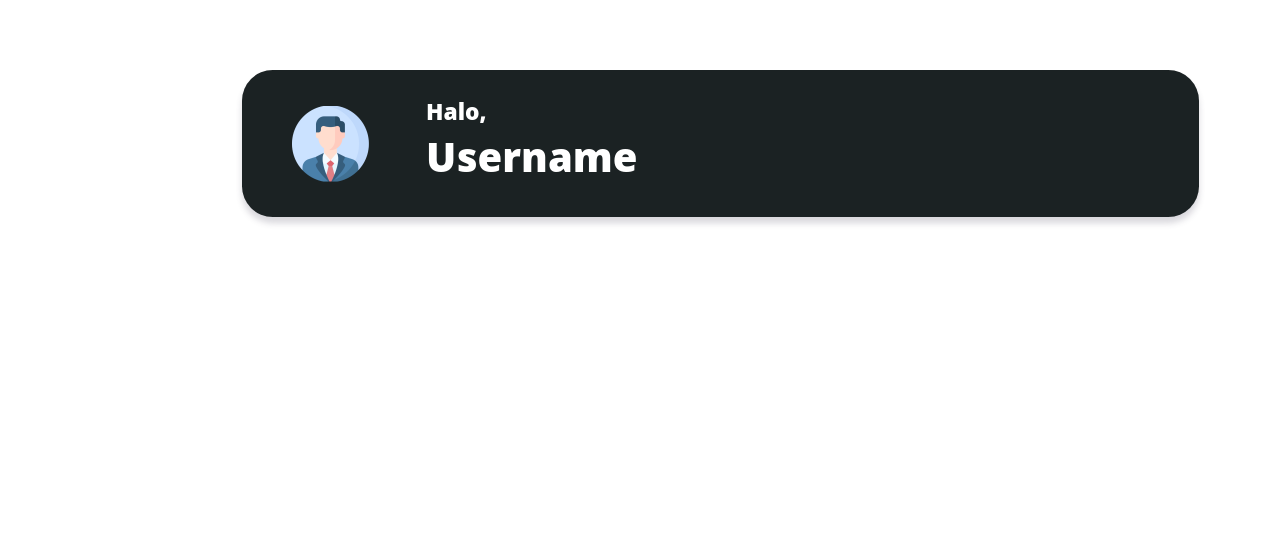
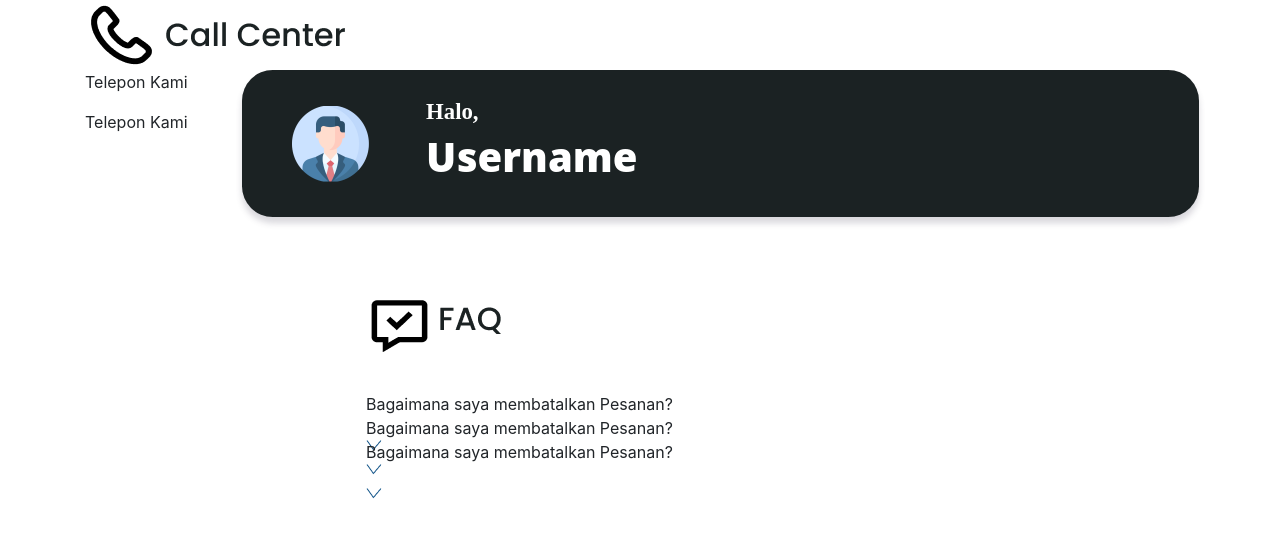
Before and after one commit to APERGA-INDONESIA/APERGA-LARAVEL, a Laravel app: template resources/views/bantuan.blade.php in a window 1280 px wide; the page is wider, and only the part inside the window is pictured. Shown: the part 85-623 px from the top of that part. Run offline with Laravel 9, Linux system fonts and the light colour scheme; the template is opened without the code that fills it, so the values that code supplies are empty.

Commit message:
tes masuk ga

```diff
--- a/public/css/bantuan.css
+++ b/public/css/bantuan.css
@@ -1,4 +1,3 @@
-
 .dashboard-kotak {
     position: absolute;
     width: 957px;
@@ -32,20 +31,6 @@
     color: #FFFFFF;
 }
 
-.greeting {
-    position: absolute;
-    width: 209px;
-    height: 100px;
-    left: 426px;
-    top: 181px;
-    font-family: 'Open Sans';
-    font-style: normal;
-    font-weight: 900;
-    font-size: 22.8101px;
-    line-height: 31px;
-    color: #FFFFFF;
-}
-
 .username {
     position: absolute;
     width: 209px;
@@ -60,19 +45,27 @@
     color: #FFFFFF;
 }
 
+.FAQ {
+    display: flex;
+    flex-direction: column;
+    align-items: flex-start;
+    padding: 0px;
+    gap: 2px;
+    position: absolute;
+    width: 607px;
+    height: 222px;
+    left: 366px;
+    top: 380px;
+}
 
-.faq {
-/* Auto layout */
+.FAQ-with-Icon {
+    display: flex;
 
-display: flex;
-flex-direction: column;
-align-items: flex-start;
-padding: 0px;
-gap: 2px;
+}
 
-position: absolute;
-width: 182px;
-height: 75px;
-left: 469px;
-top: 377px;
+.FAQ-item{
+    margin-right: 35px;
+    width: 587px;
+    height: 24px;
+
 }
--- a/resources/views/bantuan.blade.php
+++ b/resources/views/bantuan.blade.php
@@ -1,21 +1,52 @@
 @extends('template')
-
+@section('title', 'Bantuan')
 @section('navbar')
 @endsection
 
 @section('konten')
 <div class="container">
-    <div class="dashboard-kotak"> </div>
+    <div class="dashboard-kotak"></div>
     <img src="{{ asset('images/profile 1.png') }}" alt="Profile Image" class="profile-img">
     <p class="greeting">Halo,</p>
     <p class="username">Username</p>
 
     <div class="FAQ">
-        <p class="">
+        <div class="FAQ-with-Icon">
+            <img src="{{ asset('images/faq.png') }}" alt="FAQ Icon" class="icon">
+        </div>
+        <div class="FAQ-items">
+            <div class="FAQ-item">
+                <p class="question">Bagaimana saya membatalkan Pesanan?</p>
+                <img src="{{ asset('images/dropdownbantuan.png') }}" alt="Gambar 1" class="image">
+            </div>
+            <div class="FAQ-item">
+                <p class="question">Bagaimana saya membatalkan Pesanan?</p>
+                <img src="{{ asset('images/dropdownbantuan.png') }}" alt="Gambar 2" class="image">
+            </div>
+            <div class="FAQ-item">
+                <p class="question">Bagaimana saya membatalkan Pesanan?</p>
+                <img src="{{ asset('images/dropdownbantuan.png') }}" alt="Gambar 3" class="image">
+            </div>
+        </div>
+    </div>
+
+    <div class="Call Center">
+        <div class="CallCenter-with-Icon">
+            <img src="{{ asset('images/CallCenter.png') }}" alt="Call Center" class="icon">
+        </div>
+        <div class="CallCenter-items">
+            <div class="CallCenter-item">
+                <p class="question">Telepon Kami</p>
+            </div>
+            <div class="CallCenter-item">
+                <p class="question">Telepon Kami</p>
+            </div>
+        </div>
+    </div>
+
 
 
 </div>
-
 
 @endsection
 
--- a/routes/web.php
+++ b/routes/web.php
@@ -7,6 +7,7 @@
 use App\Http\Controllers\AuthController;
 use App\Http\Controllers\DashboardController;
 use App\Http\Controllers\KontrakController;
+use App\Http\Controllers\BantuanController;
 
 
 
@@ -26,3 +27,4 @@
 
 Route::get('/dashboard', [DashboardController::class, 'index'])->name('dashboard');
 Route::get('/daftarpekerja', [KontrakController::class, 'index'])->name('daftarpekerja');
+Route::get('/bantuan', [BantuanController::class, 'index'])->name('bantuan');
```
Also changed, not shown: public/images/CallCenter.png (added), public/images/dropdownbantuan.png (added).
